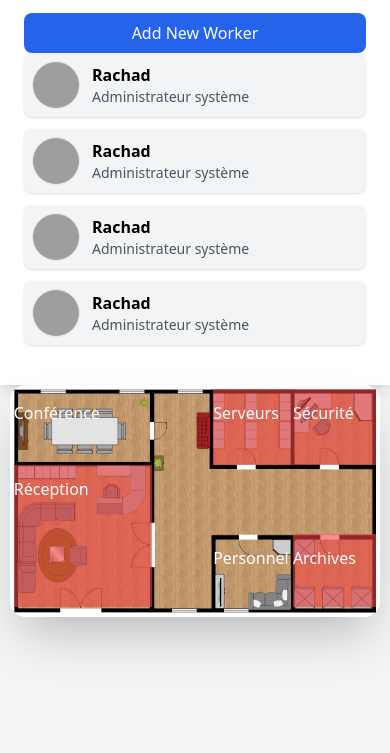
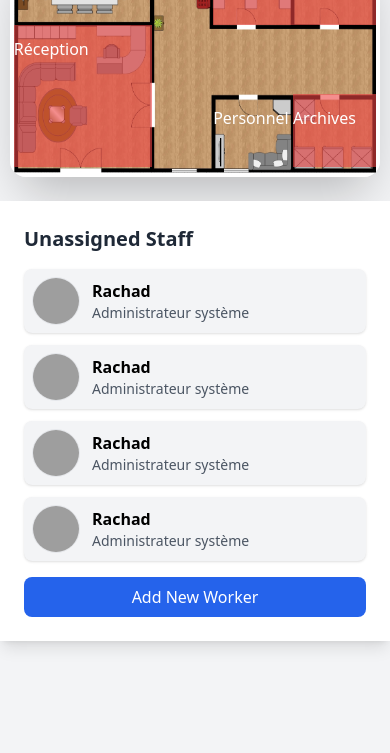
Before and after one commit to rachadelrhilani/virtualworkspace, a plain HTML site: page index.html in a window 390 px wide. Shown: the part 91-844 px from the top of the page. Drawn offline with nearby package versions, Linux system fonts and the light colour scheme; grey boxes are pictures that could not be loaded.

Commit message:
responsive design

```diff
--- a/index.html
+++ b/index.html
@@ -12,22 +12,26 @@
     <header>
         <h1 class="text-center font-bold text-3xl">Virtual Workspace</h1>
     </header>
-    <main class="flex flex-col md:flex-row">
-        <aside class="w-full md:w-80 h-auto md:h-screen bg-white shadow-lg p-6">
+
+
+    <main class="flex flex-col-reverse md:flex-row">
+
+
+        <aside class="w-full md:w-80 h-auto bg-white shadow-lg p-6">
             <h2 class="text-xl font-bold text-gray-800 mb-4">Unassigned Staff</h2>
-            <button id="openModal" class="w-full bg-blue-600 text-white py-2 rounded-lg hover:bg-blue-700 transition">
+
+            <div id="staffList" class="space-y-3 mb-4">
+            </div>
+            <button id="openModal"
+                class="w-full bg-blue-600 text-white py-2 rounded-lg hover:bg-blue-700 transition">
                 Add New Worker
             </button>
-
-            <div id="staffList" class="space-y-3 mb-4">
-
-            </div>
         </aside>
 
+        <!-- PLAN -->
+        <div class="aspect-[16/10] w-[95%] mx-auto
+            border-4 border-white shadow-2xl rounded-2xl mb-6 md:mb-0">
 
-
-        <div class="aspect-[16/10] w-[95%] md:w-[60%] lg:w-[70%] mx-auto
-            border-4 border-white shadow-2xl rounded-2xl">
             <div class="relative grid w-full h-full
                 grid-cols-[38%_17%_22%_23%]
                 grid-rows-[34%_31%_32.5%]">
@@ -58,6 +62,9 @@
                     <p class="text-white mt-3">Archives</p>
                 </div>
             </div>
+        </div>
+
+    </main>
 
  <div id="modal"
         class="fixed z-10 inset-0 bg-black bg-opacity-50 hidden flex items-center justify-center p-4">
--- a/js/script.js
+++ b/js/script.js
@@ -1,6 +1,6 @@
 let workers = [
   {
-    id: 1,
+    id: Date.now(),
     name: "Rachad",
     role: "Administrateur système",
     email: "test@mail.com",
@@ -9,7 +9,7 @@ let workers = [
     experiences: ["exp1", "exp2"]
   },
   {
-    id: 2,
+    id: Date.now(),
     name: "Rachad",
     role: "Administrateur système",
     email: "test@mail.com",
@@ -83,6 +83,7 @@ addExp.addEventListener("click", () => {
     exp.querySelector(".removeExp").onclick = () => exp.remove();
 });
 
+/* affiche le staf */
 function affichestaff() {
     const staffList = document.getElementById("staffList");
     staffList.innerHTML = "";
```
